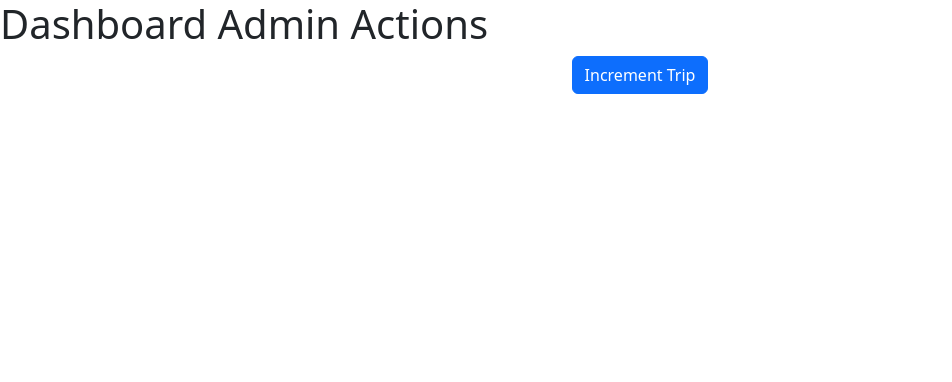
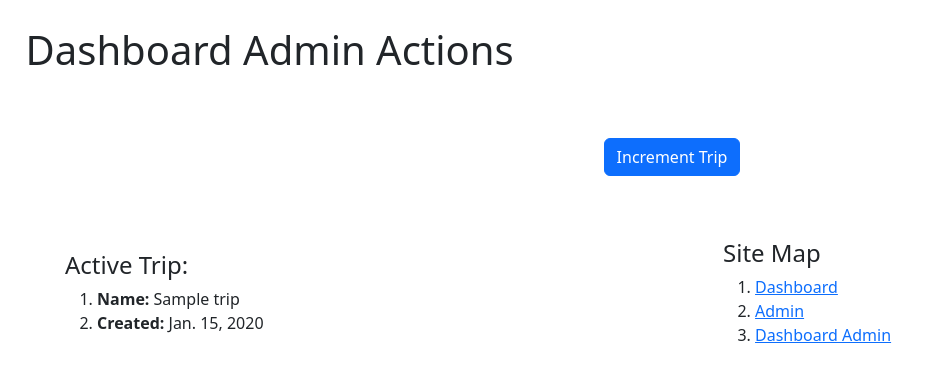
Before and after one commit to Howard-Z/SMV-Dashboard, a Django app: page /dashboard/admin in a window 1280 px wide. Shown: the top 382 px of the page, without its empty margins (0-952 px from the left). Run offline with Django 3.2, Linux system fonts and the light colour scheme; a user stored in the database is signed in; tables that the repository leaves empty hold one stand-in row (values such as "Sample post").

Commit message:
updated prod settings, added dash admin

```diff
--- a/mqtt/admin.py
+++ b/mqtt/admin.py
@@ -5,9 +5,10 @@ from .models import EnergyData, T1Data, T2Data, T3Data, Switch_EncodingData, S_E
 #columns
 class MessageHistoryAdmin(admin.ModelAdmin):
     list_display = ("id", "topic", "date", "trip")
-
+class MQTTErrorAdmin(admin.ModelAdmin):
+    list_display = ("trip", "module", "event", "time")
 # Register your models here.
-admin.site.register(MQTTError)
+admin.site.register(MQTTError, MQTTErrorAdmin)
 admin.site.register(EnergyData)
 admin.site.register(T1Data)
 admin.site.register(T2Data)
--- a/mqtt/helper.py
+++ b/mqtt/helper.py
@@ -9,20 +9,20 @@ from asgiref.sync import async_to_sync
 
 LOCATION = [0,0,0]
 
-broker = 'apt.howard-zhu.com'
+broker = '10.147.17.93'
 port = 1883
 # Generate a Client ID with the subscribe prefix.
 client_id = f'subscribe-{random.randint(0, 100)}'
-# username = 'homeassistant'
-# password = 'gelaithah9ajiecohlahteigeizeeCuNeichoow5thaaquiPhaCh5quu6zoo0ael'
+username = 'smv'
+password = 'SMVd@q2023'
 def connect_mqtt() -> mqtt_client:
     def on_connect(client, userdata, flags, rc):
         if rc == 0:
-            MQTTError.objects.create(module='mqtt', event='connect', message='connected', error=False, time=datetime.now())
+            MQTTError.objects.create(module='mqtt', event='connect', message='connected', error=False, time=datetime.now(), trip=Trip.objects.last())
         else:
-            MQTTError.objects.create(module='mqtt', event='connect', message=f"Failed to connect, return code {rc}, client: {client}\n", error=True, time=datetime.now())
+            MQTTError.objects.create(module='mqtt', event='connect', message=f"Failed to connect, return code {rc}, client: {client}\n", error=True, time=datetime.now(), trip=Trip.objects.last())
     client = mqtt_client.Client(client_id)
-    # client.username_pw_set(username, password)
+    client.username_pw_set(username, password)
     client.on_connect = on_connect
     client.connect(broker, port)
     print("connected")
--- a/mqtt/templates/mqtt/dashboard_admin.html
+++ b/mqtt/templates/mqtt/dashboard_admin.html
@@ -5,13 +5,55 @@
 {% endblock %}
 {% block body %}
 {% if user.is_superuser %}
-<h1>Dashboard Admin Actions</h1>
+
+<h1 style="margin-top:2%;margin-left:2%">Dashboard Admin Actions</h1>
+
+  </div>
 {% csrf_token %}
 <div id="alert" class='alert alert-success' style="display: none;"></div>
-<div class='flex-container' style='display:flex;height:100px;align-items: space-around;justify-content: center;flex-direction: row;gap:5%;flex-wrap: wrap;'>
-    <div>
-        <button class='btn btn-primary' onclick="confirm_refresh()">Increment Trip</button>
+<div style="margin-left:5%;margin-top:5%">
+
+    <div class='flex-container' style='display:flex;height:100px;align-items: space-around;justify-content: center;flex-direction: row;gap:5%;flex-wrap: wrap;'>
+        <div>
+            <button class='btn btn-primary' onclick="increment_trip()">Increment Trip</button>
+        </div>
     </div>
+    <table width="100%">
+        <tbody>
+            <tr><td>
+                <div>
+                    <h4>    Active Trip:
+                    </h4>
+                        <ol>
+                            <li>
+                                <b>Name:</b> {{trip.name}}
+                            </li>
+                            <li>
+                                <b>Created:</b> {{trip.date_created}}
+                            </li>
+                        </ol>
+                    </div>
+            </td>
+        <td>
+            <h4>    Site Map
+            </h4>
+                <ol>
+                    <li>
+                        <a href="{% url 'index' %}">Dashboard</a>
+                    </li>
+                    <li>
+                        <a href="{% url 'admin:index' %}">Admin</a>
+                    </li>
+                    <li>
+                        <a href="{% url 'dash_admin' %}">Dashboard Admin</a>
+                    </li>
+                </ol>
+            </div>
+
+        </td></tr>
+
+        </tbody>
+    </table>
 
 </div>
 
@@ -22,13 +64,27 @@
 {% block js %}
 <script src="https://cdn.jsdelivr.net/npm/bootstrap@5.3.2/dist/js/bootstrap.bundle.min.js" integrity="sha384-C6RzsynM9kWDrMNeT87bh95OGNyZPhcTNXj1NW7RuBCsyN/o0jlpcV8Qyq46cDfL" crossorigin="anonymous"></script>
 <script>
-        function confirm_refresh() {
-        var result = confirm("Would you like to send an email to all users?");
-            if (result == true) {
-                doc = admin(function1="refresh");
-            } else {
-                alert("Action Cancelled");
+    function increment_trip() {
+        let name = prompt("Trip Name")
+        fetch(`{% url 'dash_admin' %}`, {
+            method: 'POST',
+            headers: {
+                    'X-CSRFToken': document.getElementsByName('csrfmiddlewaretoken')[0].value,
+                },
+            credentials: 'same-origin',
+            body: JSON.stringify({
+                'data': `${name}`,
+                'feature': "increment_trip"
+            })
+        })
+        .then(response=>response.json())
+        .then(result => {
+            if(result['status'] == 200) {
+                const alert = document.getElementById('alert')
+                alert.innerHTML = `${function1} completed successfully`
+                alert.style.display='block'
             }
+        })
     };
     function admin(function1) {
         fetch(`/admin_view`, {
--- a/mqtt/views.py
+++ b/mqtt/views.py
@@ -1,8 +1,10 @@
 from django.shortcuts import render
 from django.http.response import JsonResponse
 from .helper import run
+from .models import Trip
 import threading
-import time
+import json
+from datetime import datetime
 from django.shortcuts import HttpResponse
 # Create your views here.
 
@@ -13,7 +15,18 @@ def map(request):
     return render(request, 'mqtt/map.html')
 
 def dash_admin(request):
-    return render(request, 'mqtt/dashboard_admin.html')
+    if request.method == "POST":
+        data = json.loads(request.body)
+        match data['feature']:
+            case "increment_trip":
+                Trip.objects.last().active = False
+                Trip.objects.create(name=data['data'], date_created=datetime.now(), active=True)
+        return JsonResponse({"status": "200"})
+    else:
+        recent_trip = Trip.objects.last()
+        return render(request, 'mqtt/dashboard_admin.html', {
+            "trip": recent_trip
+        })
 #threading: starts and maintains MQTT subscription in the background, using run(topics) function from helper
 thread = threading.Thread(target=run, name="MQTT_Subscribe", daemon=True)
 thread.start()
--- a/requirements.txt
+++ b/requirements.txt
@@ -3,6 +3,6 @@ paho-mqtt==1.6.1
 psycopg2==2.9.9
 channels==4.0.0 #needed for websocket project
 daphne==4.0.0
-dotenv
+python-dotenv
 channels-redis
 sentry_sdk #error logging
--- a/smvDashboard/asgi.py
+++ b/smvDashboard/asgi.py
@@ -1,4 +1,6 @@
 import os
+
+os.environ.setdefault("DJANGO_SETTINGS_MODULE", "smvDashboard.settings") #DO NOT MOVE. NEED TO SET THIS ENVVAR FIRST
 
 from channels.auth import AuthMiddlewareStack
 from channels.routing import ProtocolTypeRouter, URLRouter
@@ -6,8 +8,6 @@ from channels.security.websocket import AllowedHostsOriginValidator
 from django.core.asgi import get_asgi_application
 
 from mqtt.routing import application
-
-os.environ.setdefault("DJANGO_SETTINGS_MODULE", "smvDashboard.settings")
 # Initialize Django ASGI application early to ensure the AppRegistry
 # is populated before importing code that may import ORM models.
 django_asgi_app = get_asgi_application()
```
Also changed, not shown: mqtt/consumers.py (+5 -5 lines), mqtt/templates/mqtt/dashboard_figma.html (+3 -10 lines), mqtt/topics.py (+5 -2 lines), smvDashboard/settings.py (+11 -4 lines), README.md.
